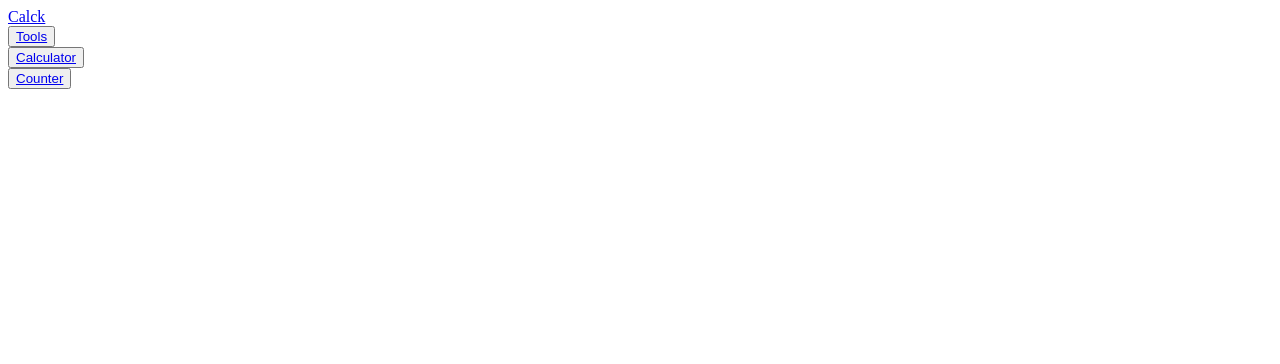
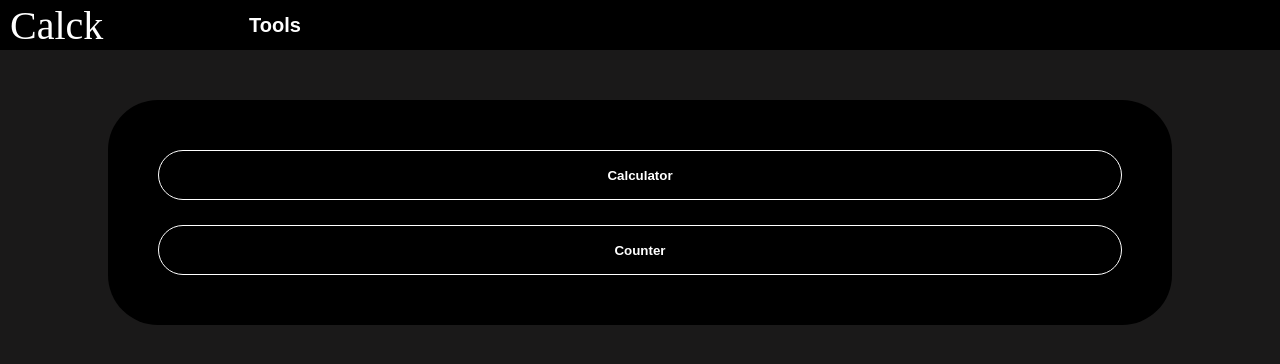
Before and after one commit to DeeMonkey99/DeeHub, a plain HTML site: page tools.html in a window 1280 px wide. Drawn offline with Linux system fonts and the light colour scheme; the site is published under a folder, as on GitHub Pages, so addresses that start at the root find nothing.

Commit message:
Update tools.html

```diff
--- a/tools.html
+++ b/tools.html
@@ -7,8 +7,8 @@
     <meta http-equiv="X-UA-Compatible" content="IE=edge">
     <meta name="viewport" content="width=device-width, initial-scale=1.0">
     <title>Document</title>
-    <link rel="stylesheet" href="/tools.css"/>
-    <link rel="stylesheet" href="/style.css"/>
+    <link rel="stylesheet" href="tools.css"/>
+    <link rel="stylesheet" href="style.css"/>
 
 </head>
 <body>
@@ -17,7 +17,7 @@
         <div class="section-1">
             <div class="logo-c">
                 <label class="logo">
-                    <a href="http://127.0.0.1:5500/index.html">
+                    <a href="index.html">
                         Calck
                     </a>
                 </label>
@@ -26,7 +26,7 @@
         <div class="section-2">
             <div class="tools">
                 <button class="toolbtn">
-                    <a href="/tools.html">
+                    <a href="tools.html">
                     Tools
                     </a>
                 </button>
@@ -37,13 +37,13 @@
 
     <div class="BG">
         <div class="tools">
-            <button class="btn"><a href="/calc.html" target="_blank">
+            <button class="btn"><a href="calc.html" target="_blank">
                 Calculator
                 </a>
             </button>
         </div>
         <div class="counter">
-            <button class="btn"><a href="/counter.html" target="_blank">Counter</a></button>
+            <button class="btn"><a href="counter.html" target="_blank">Counter</a></button>
         </div>
     </div>
 
```
